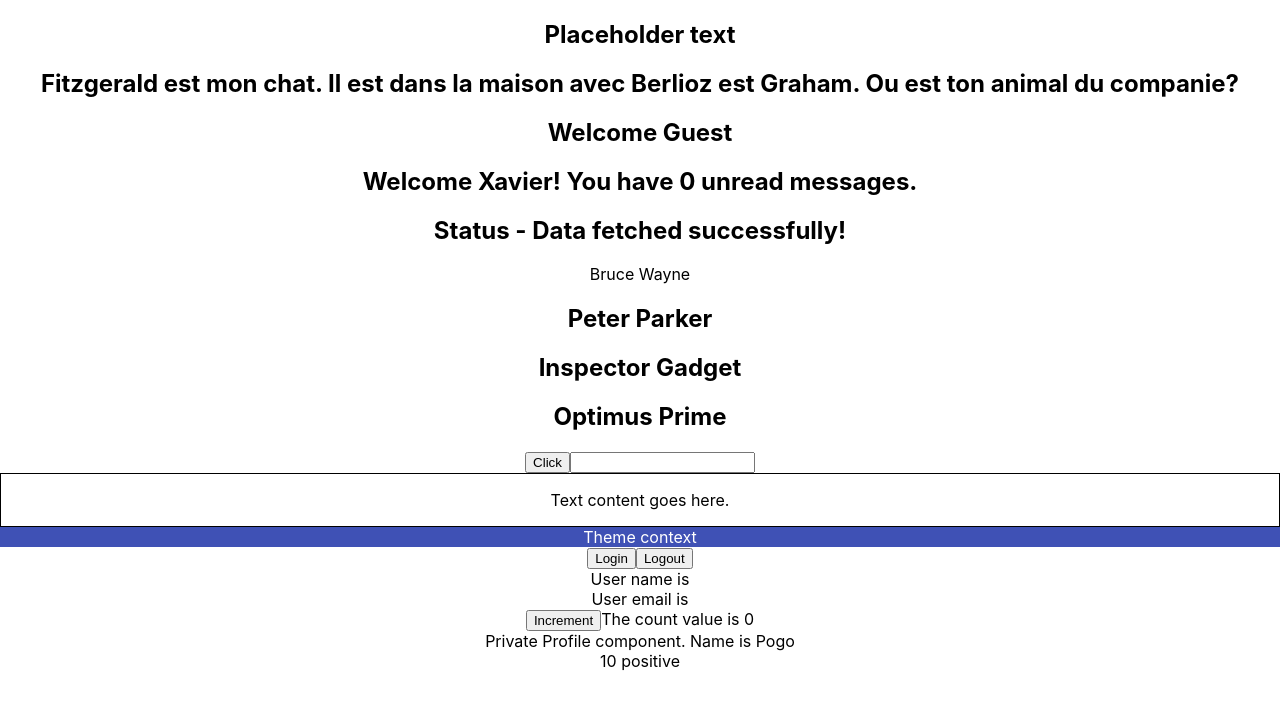
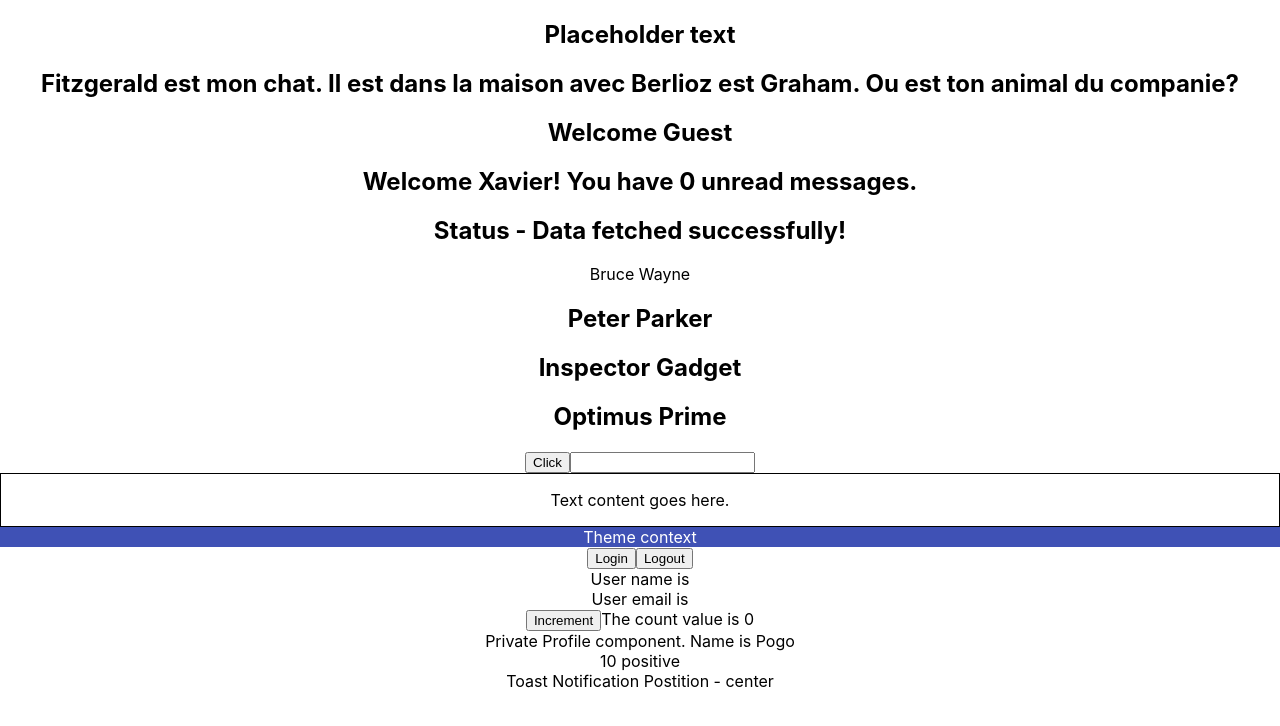
Before and after one commit to Xavier-Julian-Rodriguez/react-typescript-demo, a React (Create React App) app: page / in a window 1280 px wide. Shown: the top 726 px of the page. Built offline with nearby package versions, Linux system fonts and the light colour scheme.

Commit message:
template literals types added

```diff
--- a/src/App.tsx
+++ b/src/App.tsx
@@ -16,6 +16,7 @@
 import { Private } from './components/auth/Private';
 import { Profile } from './components/auth/Profile';
 import { RandomNumber } from './components/restriction/RandomNumber';
+import { Toast } from './components/templateliterals/Toast';
 
 function App() {
   const personName = {
@@ -71,6 +72,9 @@
      <div>
       <RandomNumber value={10} isPositive/>
      </div>
+     <div>
+      <Toast position='center' />
+     </div>
 
     </div>
   );
--- /dev/null
+++ b/src/components/templateliterals/Toast.tsx
@@ -0,0 +1,13 @@
+
+type HorizontalPosition = 'left' | 'center' | 'right'
+type VerticalPosition = 'top' | 'center' | 'bottom'
+
+type ToastProps = {
+    position:
+    | Exclude<`${HorizontalPosition}-${VerticalPosition}`, 'center-center'>
+    | 'center'
+}
+
+export const Toast = ({ position }: ToastProps) => {
+    return <div>Toast Notification Postition - {position}</div>
+}
```
